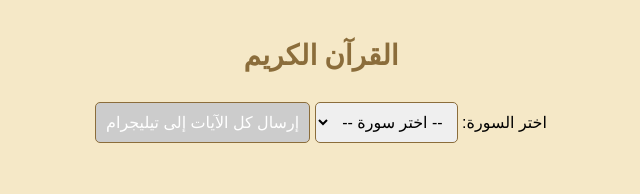
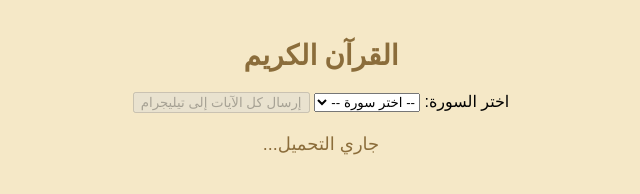
Before and after one commit to Qunuuq/ayyat, a plain HTML site: page index.html in a window 1280 px wide. Shown: the whole page, without its empty margins (319-959 px from the left). Drawn offline with Linux system fonts and the light colour scheme; no server answers.

Commit message:
Update style.css

```diff
--- a/style.css
+++ b/style.css
@@ -14,27 +14,7 @@ h1 {
     font-family: 'Amiri', serif; /* خط عربي جميل، إن كان متوفر */
 }
 
-select, button {
-    padding: 10px;
-    font-size: 16px;
-    margin: 10px 0;
-    border-radius: 5px;
-    border: 1px solid #8b6d3b;
-}
-
-button {
-    background-color: #8b6d3b;
-    color: white;
-    cursor: pointer;
-}
-
-button:disabled {
-    background-color: #ccc;
-    cursor: not-allowed;
-}
-
 #loading {
-    display: none;
     font-size: 18px;
     color: #8b6d3b;
     margin: 20px;
```
